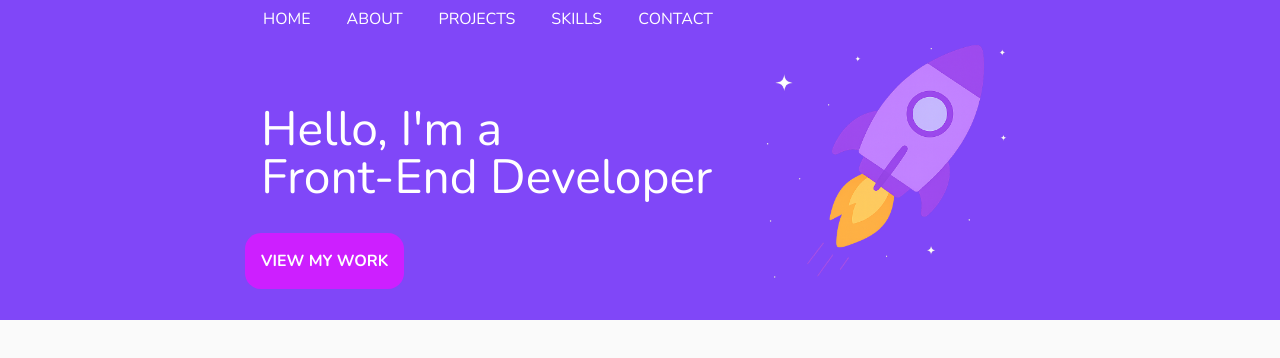
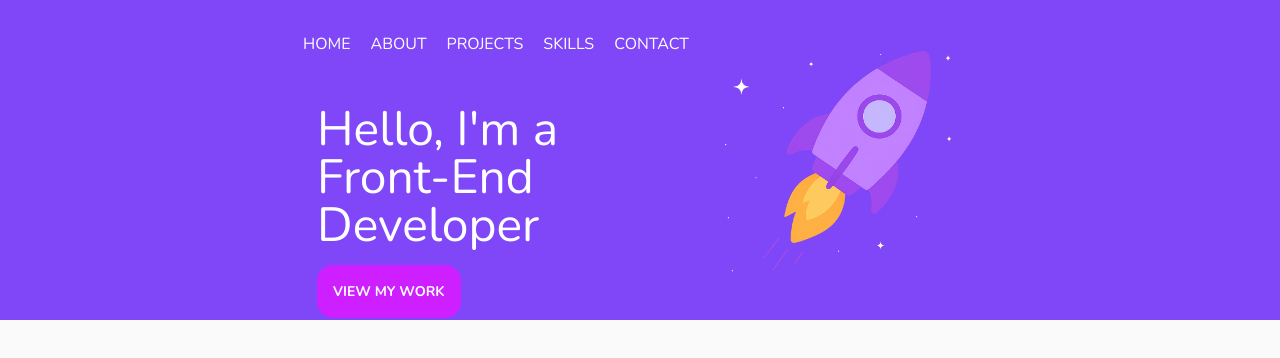
Before and after one commit to LeticiaRosa/leticiarosa.github.io, a React (Vite) app: page / in a window 1280 px wide. Shown: the top 358 px of the page. Built offline with nearby package versions, Linux system fonts and the light colour scheme.

Commit message:
fix: ajustando design

```diff
--- a/src/components/Header.tsx
+++ b/src/components/Header.tsx
@@ -3,16 +3,15 @@ import { Menu } from "./Menu";
 
 export function Header() {
   return (
-    <div className="flex justify-center items-center bg-purple text-white w-full h-80 p-2">
-      <div className="flex flex-col justify-center items-start">
+    <div className="flex justify-center items-start bg-purple text-white w-full h-80 p-4">
+      <div className="flex flex-col justify-center items-start gap-4">
         <Menu/>
-        <div className="py-10 gap-4 flex flex-col items-start">
-            <h1 className="text-2xl md:text-4xl lg:text-5xl p-4">
-            Hello, I'm a
-            <br/>
-            <span className="whitespace-nowrap">Front-End Developer</span>
+        <div className="flex flex-col items-start justify-center gap-4 p-4">
+            <h1 className="text-4xl md:text-4xl lg:text-5xl">
+              <span className="whitespace-nowrap">Hello, I'm a </span> <br/>
+              Front-End <br/> Developer
             </h1>
-          <button className="button-primary">VIEW MY WORK</button>
+            <button className="button-primary text-s">VIEW MY WORK</button>
         </div>
       </div>
       <div className="max-[300px]:hidden flex justify-center items-center h-full ">
--- a/src/components/Menu.tsx
+++ b/src/components/Menu.tsx
@@ -10,7 +10,7 @@ export function Menu() {
   return (
     <div className="relative">
       <button
-        className="md:hidden p-4 z-50 relative"
+        className="md:hidden p-2 z-50 relative"
         onClick={toggleMenu}
         aria-label="Toggle menu"
       >
@@ -31,12 +31,12 @@ export function Menu() {
       </div>
 
       {/* Desktop menu */}
-      <div className="hidden md:flex">
-        <a href="" className="p-2 button-link text-xs md:text-md lg:text-m lg:p-4">HOME</a>
-        <a href="" className="p-2 button-link text-xs md:text-md lg:text-m lg:p-4">ABOUT</a>
-        <a href="" className="p-2 button-link text-xs md:text-md lg:text-m lg:p-4">PROJECTS</a>
-        <a href="" className="p-2 button-link text-xs md:text-md lg:text-m lg:p-4">SKILLS</a>
-        <a href="" className="p-2 button-link text-xs md:text-md lg:text-m lg:p-4">CONTACT</a>
+      <div className="hidden md:flex gap-4">
+        <a href="" className="py-2 button-link text-xs md:text-md lg:text-m lg:py-4">HOME</a>
+        <a href="" className="py-2 button-link text-xs md:text-md lg:text-m lg:py-4">ABOUT</a>
+        <a href="" className="py-2 button-link text-xs md:text-md lg:text-m lg:py-4">PROJECTS</a>
+        <a href="" className="py-2 button-link text-xs md:text-md lg:text-m lg:py-4">SKILLS</a>
+        <a href="" className="py-2 button-link text-xs md:text-md lg:text-m lg:py-4">CONTACT</a>
       </div>
     </div>
   );
```
